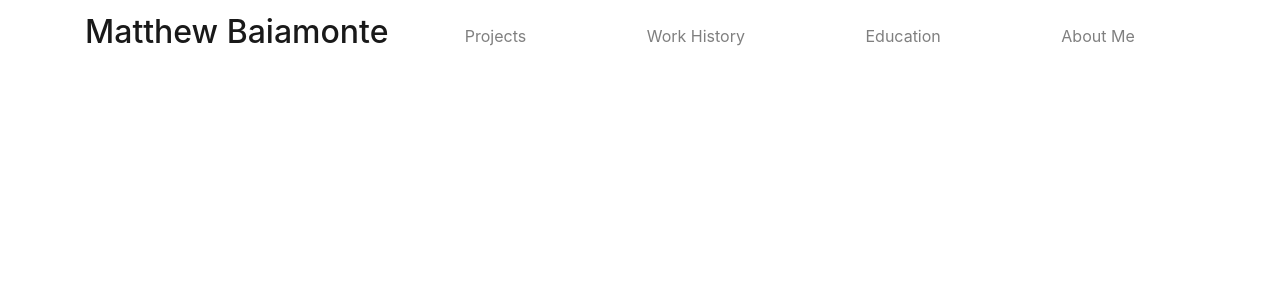
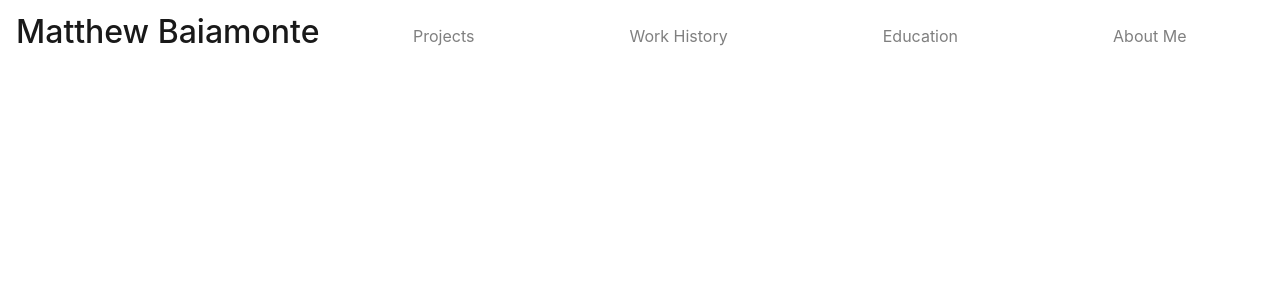
Before and after one commit to MBaiamonte/MERN_Portfolio, a React (Vite) app in the folder client/: page / in a window 1280 px wide. Shown: the top 300 px of the page. Built offline with nearby package versions, Linux system fonts and the light colour scheme.

Commit message:
header update

```diff
--- a/client/src/components/Header.jsx
+++ b/client/src/components/Header.jsx
@@ -4,8 +4,8 @@ import {LinkContainer} from 'react-router-bootstrap';
 
 const Header = () => {
     return (
+                <Container className='mb-3 '>
                     <Navbar expand='md' fixed="top">
-                <Container>
                         <LinkContainer to="/" >
                             <Navbar.Brand>
                                 <h2>Matthew Baiamonte</h2>
@@ -28,8 +28,8 @@ const Header = () => {
                                 </LinkContainer>
                             </Nav>
                             </Navbar.Collapse>
+                        </Navbar>
                     </Container>
-            </Navbar>
     )
 }
 
```
Lines whose indentation alone changed are shown as unchanged.
